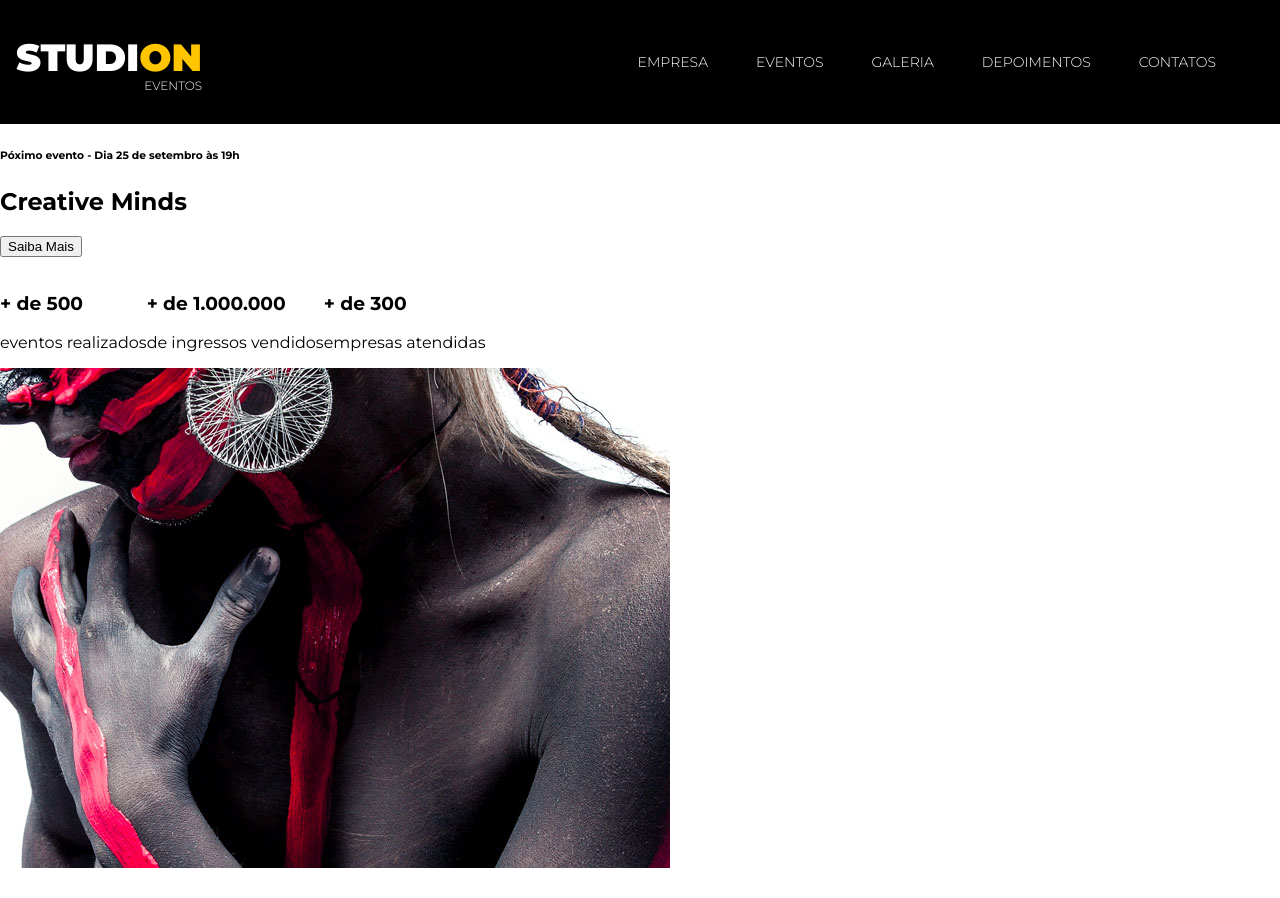
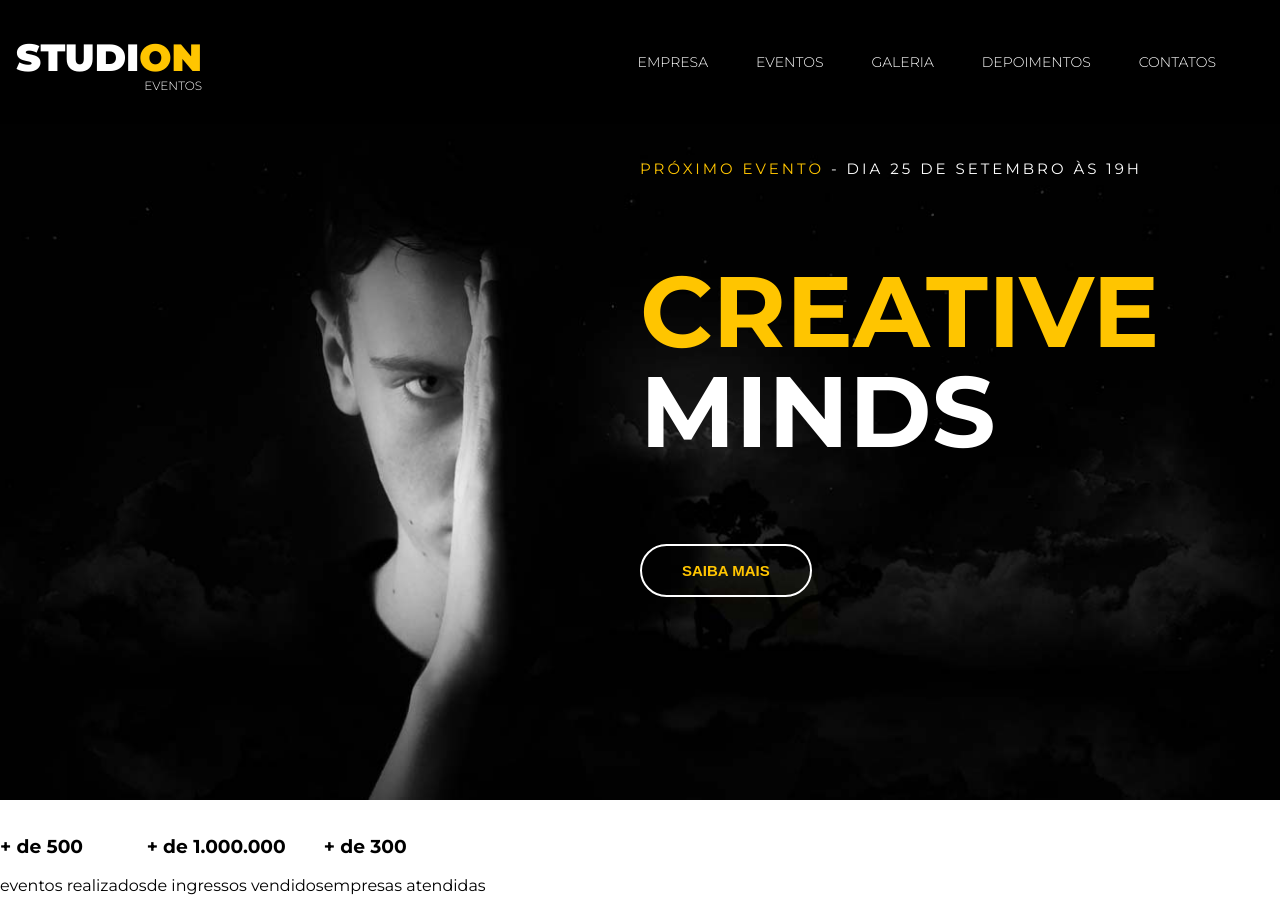
Before and after one commit to NatoBorges/StudionPublic, a website: page src/index.html in a window 1280 px wide. Shown: the top 898 px of the page. Drawn offline with Linux system fonts and the light colour scheme.

Commit message:
Header implementação de estilos

```diff
--- a/src/index.html
+++ b/src/index.html
@@ -50,9 +50,13 @@
   <header>
     <div id="slider">
       <div class="slide">
-        <h6><span>Póximo evento</span> - Dia 25 de setembro às 19h</h6>
-        <h2><span>Creative</span> Minds</h2>
-        <button>Saiba Mais</button>
+        <img class="slider__background-image" src="./images/banner.jpg" alt="Studion banner">
+        <div class="slider__copy">
+          <h6><span class="copy-primary">Próximo evento</span> - Dia 25 de setembro às 19h</h6>
+          <h2><span class="copy-primary">Creative</span> Minds</h2>
+          <button class="btn btn--slide">Saiba Mais</button>
+
+        </div>
       </div>
     </div>
   </header>
--- a/src/style.css
+++ b/src/style.css
@@ -5,9 +5,10 @@
 }
 
 :root {
-    --color-primary: #ffc500;
     font-family: 'Montserrat', sans-serif;
     font-size: 16px;
+    --color-primary: #ffc500;
+    --default-padding: 1rem ;
 }
 
 body {
@@ -25,6 +26,7 @@ ul{
 
 .navbar {
     position: fixed;
+    z-index: 1;
     display: grid;
     grid-template-columns: 1fr 9fr;
     align-items: center;
@@ -75,3 +77,66 @@ color: var(--color-primary);
 .copy-primary {
     color: var(--color-primary);
 }
+
+#slider {
+    background-color: #000;
+    color: #fff;
+}
+
+.slide {
+    position: relative;
+    height: calc(100vh - 7.75rem);
+}
+
+.slider__background-image {
+    width: 100%;
+    height: 100%;
+    object-fit: cover;
+    object-position: center;
+}
+
+.slider__copy {
+    position: absolute;
+    left: 50vw;
+    top: 0%;
+}
+
+.slider__copy h6 {
+    font-size: .9375rem;
+    font-weight: 400;
+    text-transform: uppercase;
+    letter-spacing: .1875rem;
+}
+
+.slider__copy h2 {
+    font-size: 6.25rem;
+    text-transform: uppercase;
+    line-height: 6.25rem;
+}
+
+.slider__copy h2 span {
+    display: block;
+
+}
+
+.btn {
+    cursor: pointer;
+    padding: 1rem 2.5rem;
+    border: 0.125rem solid #fff;
+    border-radius: 5rem;
+    color: var(--color-primary);
+    background: unset;
+    font-size: 0.9375rem;
+    font-weight: 700;
+    text-transform: uppercase;
+    transition: 0.5s all ease;
+}
+
+.btn:hover,
+.btn:active,
+.btn:focus {
+border-color: var(--color-primary);
+background-color: var(--color-primary);
+color: #fff;
+
+  }
```
